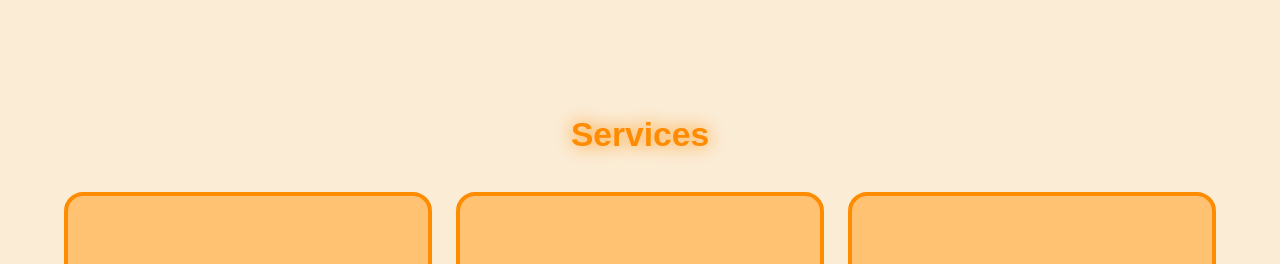
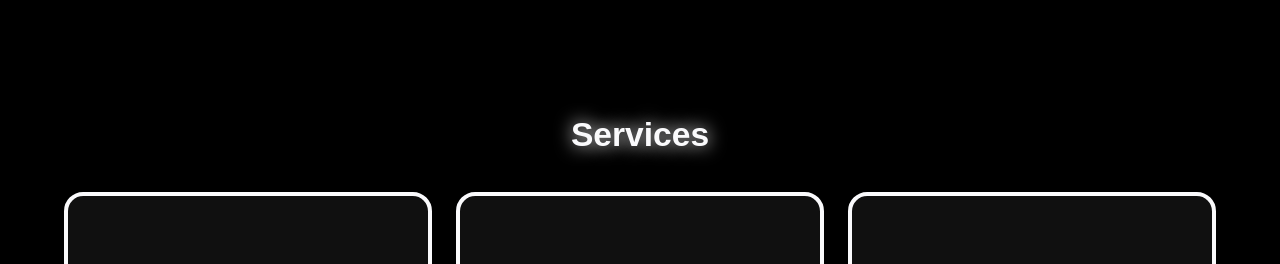
Before and after one commit to by-shiv/by-shiv, a plain HTML site: page index.html in a window 1280 px wide. Shown: the part 4663-4927 px from the top of the page. Drawn offline with nearby package versions, Linux system fonts and the light colour scheme.

Commit message:
color change

```diff
--- a/style.css
+++ b/style.css
@@ -1,10 +1,10 @@
 @import url('https://fonts.googleapis.com/css2?family=Nunito:ital,wght@0,200..1000;1,200..1000&display=swap');
 
 :root {
-    --prime: #ff8c00;
-    --bg-color: #fbecd6;
-    --second-bg-color: #ffc272;
-    --text-color: #ff8c00;
+    --prime: #fafafc;
+    --bg-color: #000000;
+    --second-bg-color: #101010;
+    --text-color: rgb(255, 255, 255);
 }
 
 * {
```
